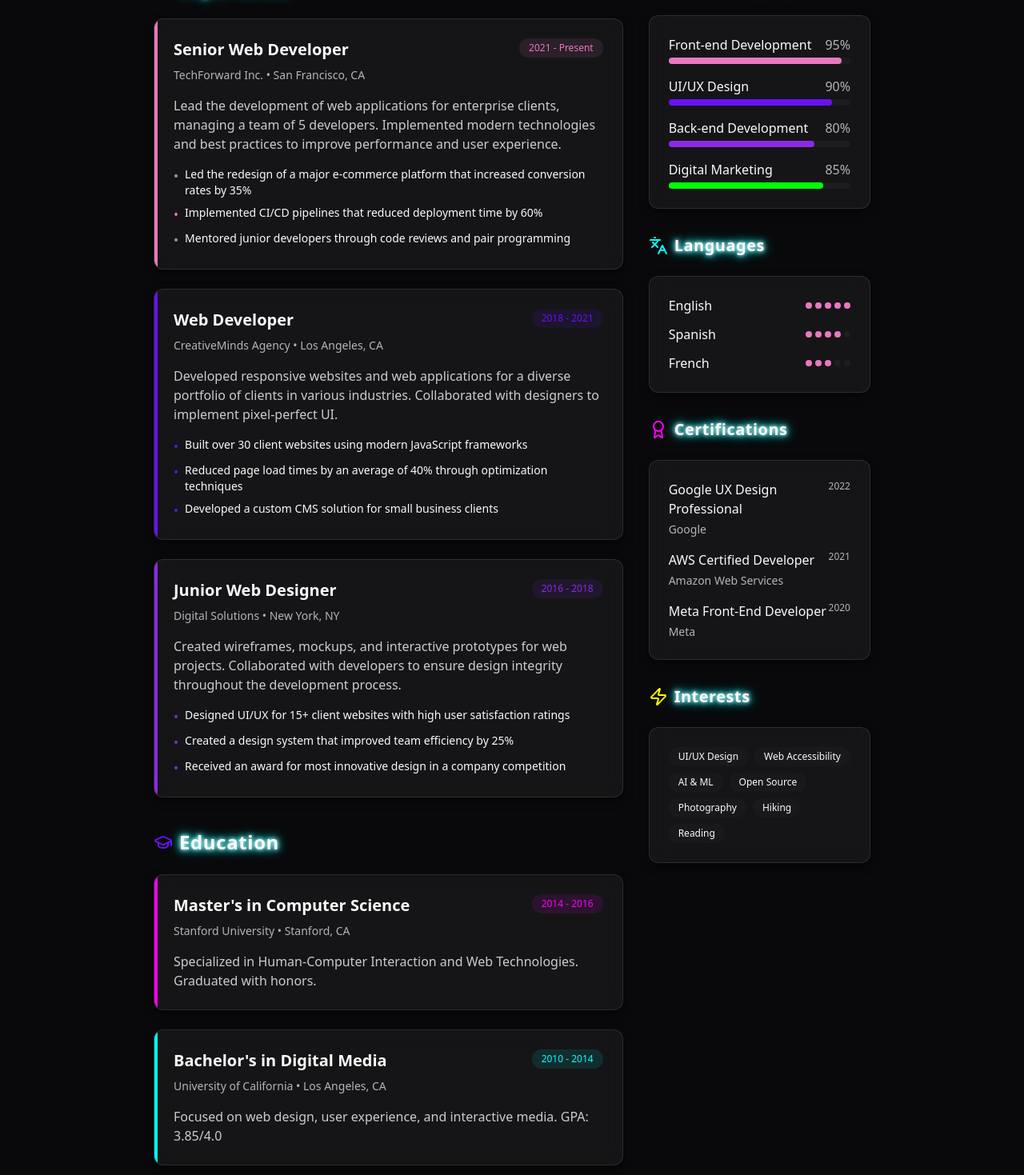
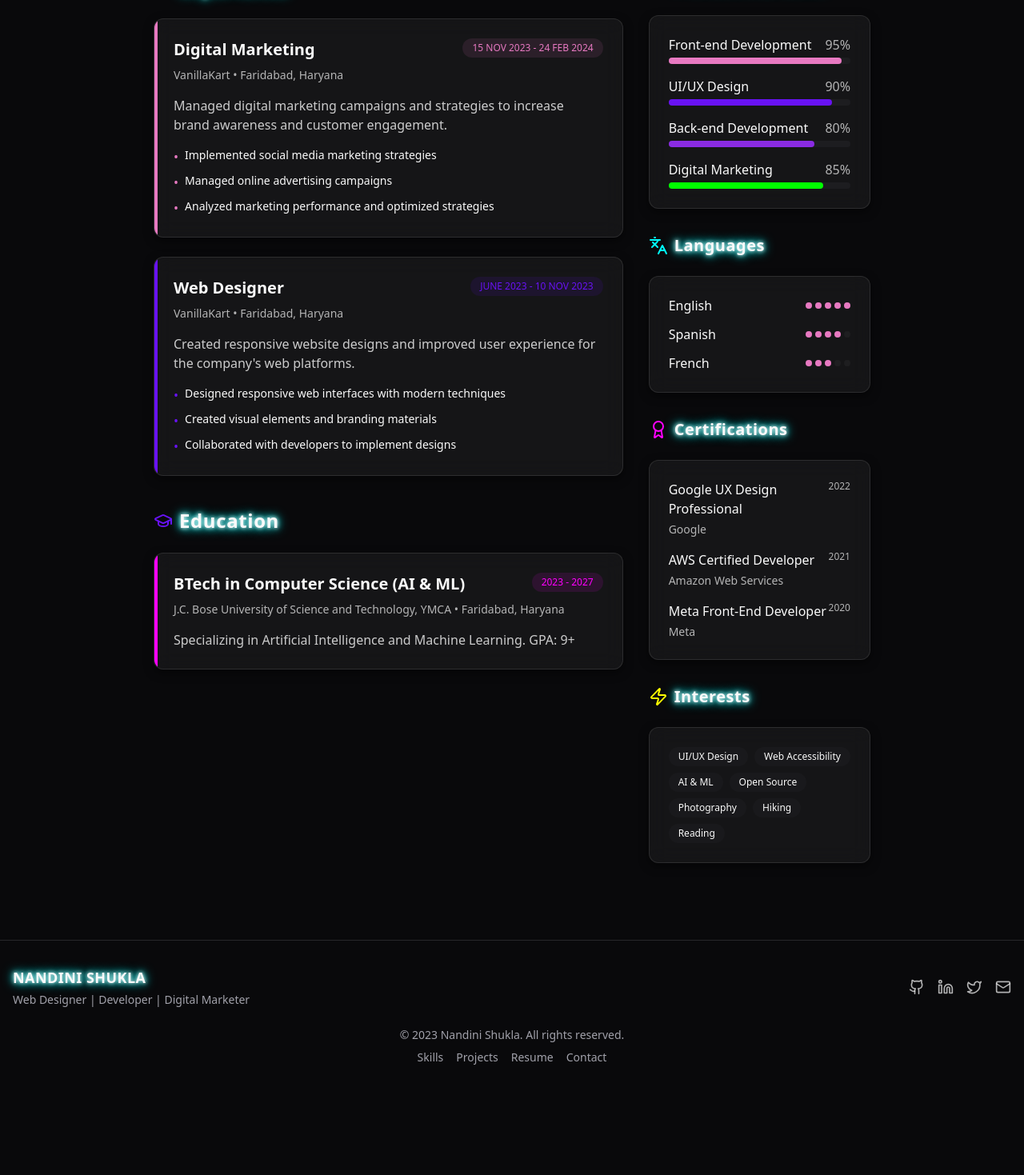
Before and after one commit to Nandini21-cs/My-Portfolio, a React (Vite) app: page /resume in a window 1280 px wide. Shown: the part 321-1790 px from the top of the page at 80% size. After the commit the page ends 1685 px from the top, so only its background shows below. Built offline with nearby package versions, Linux system fonts and the light colour scheme.

Commit message:
Update resume and experience section
Updated education and experience details in the resume section.

```diff
--- a/src/pages/Resume.tsx
+++ b/src/pages/Resume.tsx
@@ -1,4 +1,3 @@
-
 import React from "react";
 import Layout from "@/components/Layout";
 import { Button } from "@/components/ui/button";
@@ -48,27 +47,27 @@ const Resume = () => {
                       <div className="absolute top-0 left-0 w-1 h-full bg-accent"></div>
                       <CardContent className="p-6">
                         <div className="flex flex-col md:flex-row md:justify-between md:items-start mb-2">
-                          <h3 className="text-xl font-bold">Senior Web Developer</h3>
+                          <h3 className="text-xl font-bold">Digital Marketing</h3>
                           <span className="inline-flex items-center px-3 py-1 mt-2 md:mt-0 rounded-full text-xs font-medium bg-accent/10 text-accent">
-                            2021 - Present
+                            15 NOV 2023 - 24 FEB 2024
                           </span>
                         </div>
-                        <p className="text-sm text-foreground/70 mb-4">TechForward Inc. • San Francisco, CA</p>
+                        <p className="text-sm text-foreground/70 mb-4">VanillaKart • Faridabad, Haryana</p>
                         <p className="text-foreground/80">
-                          Lead the development of web applications for enterprise clients, managing a team of 5 developers. Implemented modern technologies and best practices to improve performance and user experience.
+                          Managed digital marketing campaigns and strategies to increase brand awareness and customer engagement.
                         </p>
                         <ul className="mt-4 space-y-2">
                           <li className="flex items-start">
                             <span className="text-accent mr-2">•</span>
-                            <span className="text-sm">Led the redesign of a major e-commerce platform that increased conversion rates by 35%</span>
+                            <span className="text-sm">Implemented social media marketing strategies</span>
                           </li>
                           <li className="flex items-start">
                             <span className="text-accent mr-2">•</span>
-                            <span className="text-sm">Implemented CI/CD pipelines that reduced deployment time by 60%</span>
+                            <span className="text-sm">Managed online advertising campaigns</span>
                           </li>
                           <li className="flex items-start">
                             <span className="text-accent mr-2">•</span>
-                            <span className="text-sm">Mentored junior developers through code reviews and pair programming</span>
+                            <span className="text-sm">Analyzed marketing performance and optimized strategies</span>
                           </li>
                         </ul>
                       </CardContent>
@@ -79,58 +78,27 @@ const Resume = () => {
                       <div className="absolute top-0 left-0 w-1 h-full bg-primary"></div>
                       <CardContent className="p-6">
                         <div className="flex flex-col md:flex-row md:justify-between md:items-start mb-2">
-                          <h3 className="text-xl font-bold">Web Developer</h3>
+                          <h3 className="text-xl font-bold">Web Designer</h3>
                           <span className="inline-flex items-center px-3 py-1 mt-2 md:mt-0 rounded-full text-xs font-medium bg-primary/10 text-primary">
-                            2018 - 2021
+                            JUNE 2023 - 10 NOV 2023
                           </span>
                         </div>
-                        <p className="text-sm text-foreground/70 mb-4">CreativeMinds Agency • Los Angeles, CA</p>
+                        <p className="text-sm text-foreground/70 mb-4">VanillaKart • Faridabad, Haryana</p>
                         <p className="text-foreground/80">
-                          Developed responsive websites and web applications for a diverse portfolio of clients in various industries. Collaborated with designers to implement pixel-perfect UI.
+                          Created responsive website designs and improved user experience for the company's web platforms.
                         </p>
                         <ul className="mt-4 space-y-2">
                           <li className="flex items-start">
                             <span className="text-primary mr-2">•</span>
-                            <span className="text-sm">Built over 30 client websites using modern JavaScript frameworks</span>
+                            <span className="text-sm">Designed responsive web interfaces with modern techniques</span>
                           </li>
                           <li className="flex items-start">
                             <span className="text-primary mr-2">•</span>
-                            <span className="text-sm">Reduced page load times by an average of 40% through optimization techniques</span>
+                            <span className="text-sm">Created visual elements and branding materials</span>
                           </li>
                           <li className="flex items-start">
                             <span className="text-primary mr-2">•</span>
-                            <span className="text-sm">Developed a custom CMS solution for small business clients</span>
-                          </li>
-                        </ul>
-                      </CardContent>
-                    </Card>
-
-                    {/* Job 3 */}
-                    <Card className="glass-effect relative overflow-hidden">
-                      <div className="absolute top-0 left-0 w-1 h-full bg-neon-purple"></div>
-                      <CardContent className="p-6">
-                        <div className="flex flex-col md:flex-row md:justify-between md:items-start mb-2">
-                          <h3 className="text-xl font-bold">Junior Web Designer</h3>
-                          <span className="inline-flex items-center px-3 py-1 mt-2 md:mt-0 rounded-full text-xs font-medium bg-neon-purple/10 text-neon-purple">
-                            2016 - 2018
-                          </span>
-                        </div>
-                        <p className="text-sm text-foreground/70 mb-4">Digital Solutions • New York, NY</p>
-                        <p className="text-foreground/80">
-                          Created wireframes, mockups, and interactive prototypes for web projects. Collaborated with developers to ensure design integrity throughout the development process.
-                        </p>
-                        <ul className="mt-4 space-y-2">
-                          <li className="flex items-start">
-                            <span className="text-neon-purple mr-2">•</span>
-                            <span className="text-sm">Designed UI/UX for 15+ client websites with high user satisfaction ratings</span>
-                          </li>
-                          <li className="flex items-start">
-                            <span className="text-neon-purple mr-2">•</span>
-                            <span className="text-sm">Created a design system that improved team efficiency by 25%</span>
-                          </li>
-                          <li className="flex items-start">
-                            <span className="text-neon-purple mr-2">•</span>
-                            <span className="text-sm">Received an award for most innovative design in a company competition</span>
+                            <span className="text-sm">Collaborated with developers to implement designs</span>
                           </li>
                         </ul>
                       </CardContent>
@@ -151,31 +119,14 @@ const Resume = () => {
                       <div className="absolute top-0 left-0 w-1 h-full bg-neon-pink"></div>
                       <CardContent className="p-6">
                         <div className="flex flex-col md:flex-row md:justify-between md:items-start mb-2">
-                          <h3 className="text-xl font-bold">Master's in Computer Science</h3>
+                          <h3 className="text-xl font-bold">BTech in Computer Science (AI & ML)</h3>
                           <span className="inline-flex items-center px-3 py-1 mt-2 md:mt-0 rounded-full text-xs font-medium bg-neon-pink/10 text-neon-pink">
-                            2014 - 2016
+                            2023 - 2027
                           </span>
                         </div>
-                        <p className="text-sm text-foreground/70 mb-4">Stanford University • Stanford, CA</p>
+                        <p className="text-sm text-foreground/70 mb-4">J.C. Bose University of Science and Technology, YMCA • Faridabad, Haryana</p>
                         <p className="text-foreground/80">
-                          Specialized in Human-Computer Interaction and Web Technologies. Graduated with honors.
-                        </p>
-                      </CardContent>
-                    </Card>
-
-                    {/* Education 2 */}
-                    <Card className="glass-effect relative overflow-hidden">
-                      <div className="absolute top-0 left-0 w-1 h-full bg-neon-blue"></div>
-                      <CardContent className="p-6">
-                        <div className="flex flex-col md:flex-row md:justify-between md:items-start mb-2">
-                          <h3 className="text-xl font-bold">Bachelor's in Digital Media</h3>
-                          <span className="inline-flex items-center px-3 py-1 mt-2 md:mt-0 rounded-full text-xs font-medium bg-neon-blue/10 text-neon-blue">
-                            2010 - 2014
-                          </span>
-                        </div>
-                        <p className="text-sm text-foreground/70 mb-4">University of California • Los Angeles, CA</p>
-                        <p className="text-foreground/80">
-                          Focused on web design, user experience, and interactive media. GPA: 3.85/4.0
+                          Specializing in Artificial Intelligence and Machine Learning. GPA: 9+
                         </p>
                       </CardContent>
                     </Card>
```
